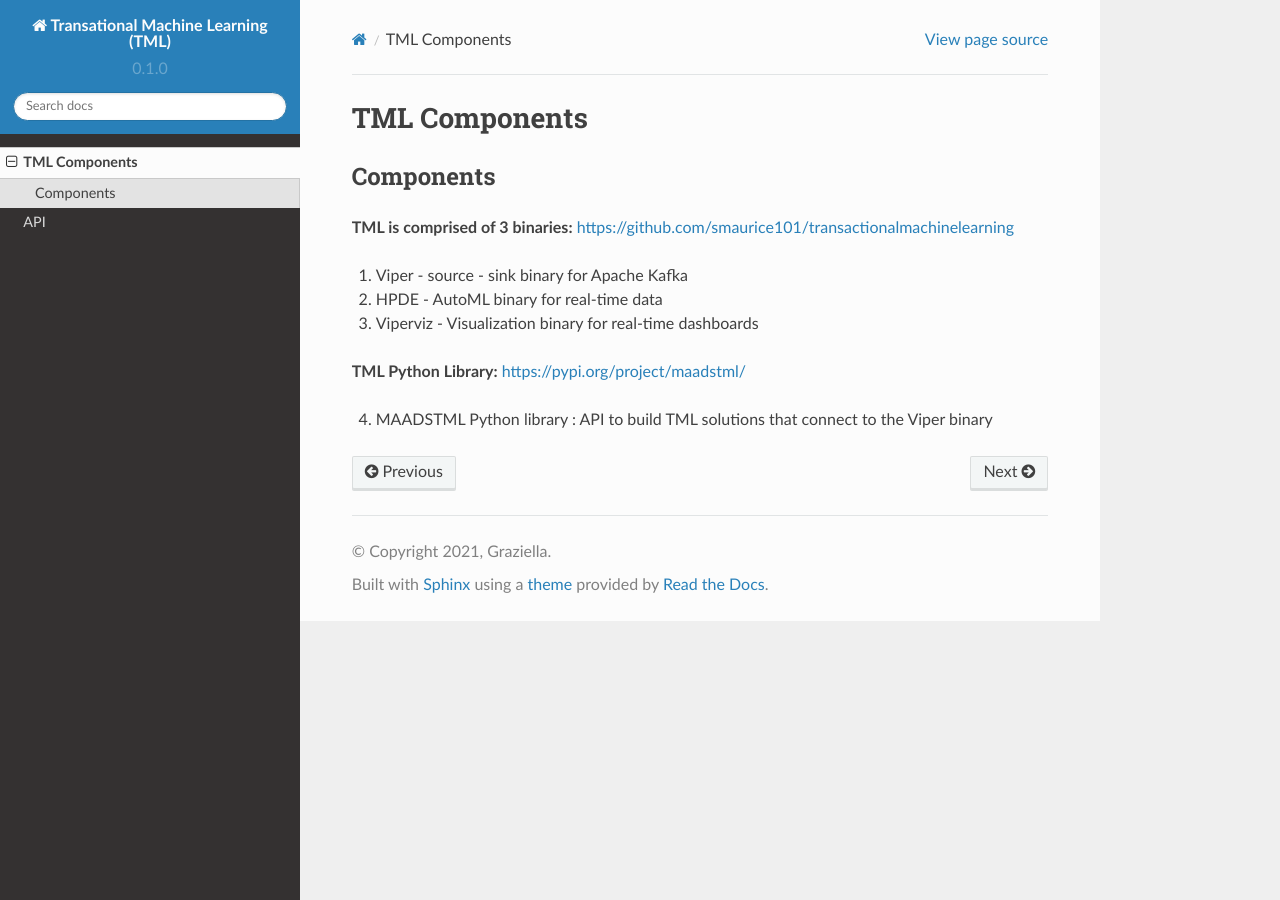
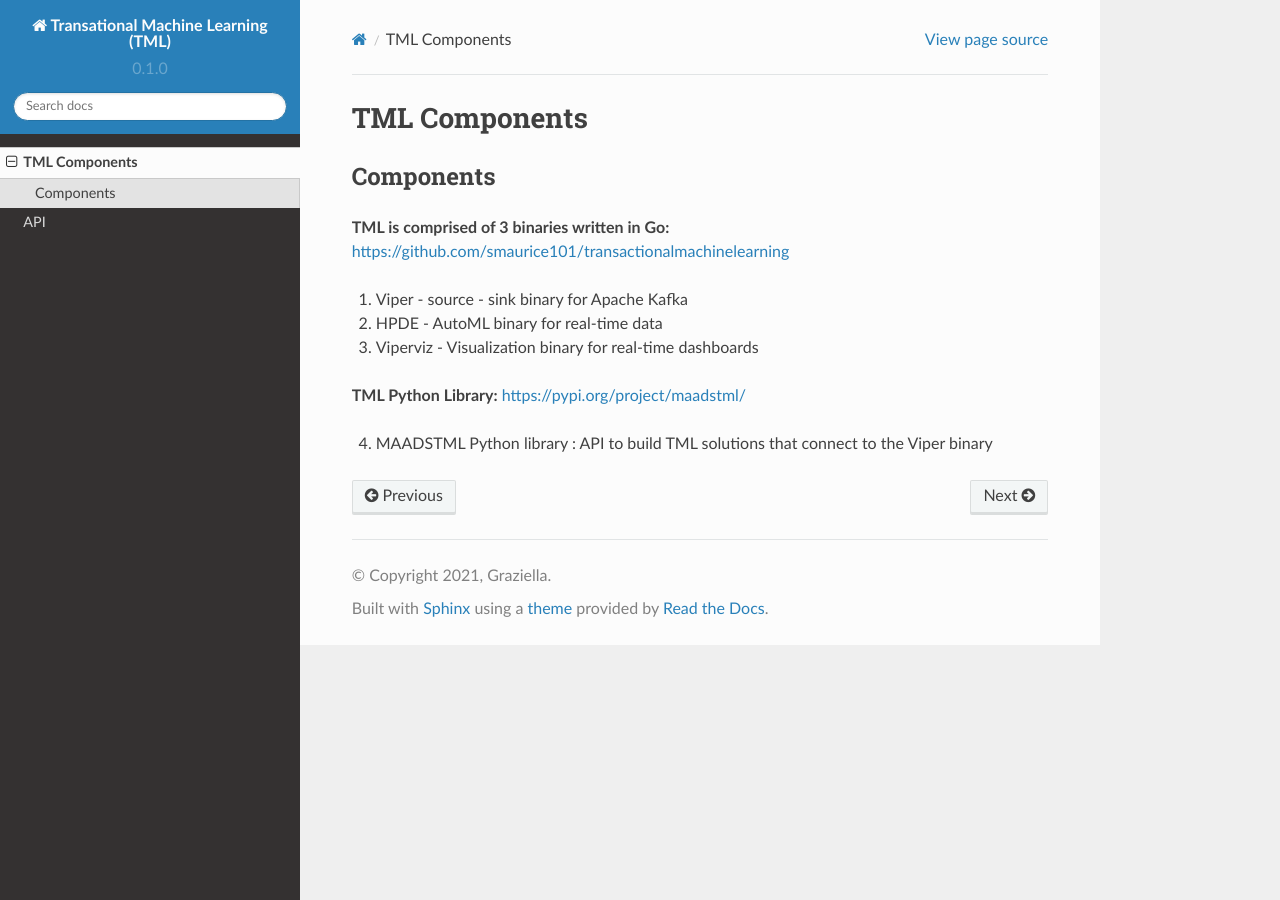
Before and after one commit to smaurice101/readthedocs, a Sphinx documentation site: the page built from docs/source/usage.rst, in a window 1280 px wide. Built offline with Sphinx 7.4.7 and the Read the Docs theme 2.0.0, drawn with Linux system fonts in a browser that asks for light colours.

Commit message:
Update usage.rst

```diff
--- a/docs/source/usage.rst
+++ b/docs/source/usage.rst
@@ -5,7 +5,7 @@ TML Components
 
 Components
 ------------
-**TML is comprised of 3 binaries:** https://github.com/smaurice101/transactionalmachinelearning
+**TML is comprised of 3 binaries written in Go:** https://github.com/smaurice101/transactionalmachinelearning
 
 1. Viper - source - sink binary for Apache Kafka
 2. HPDE - AutoML binary for real-time data
```
